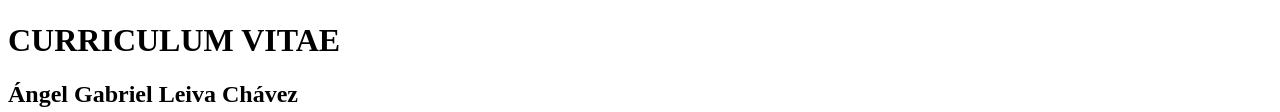
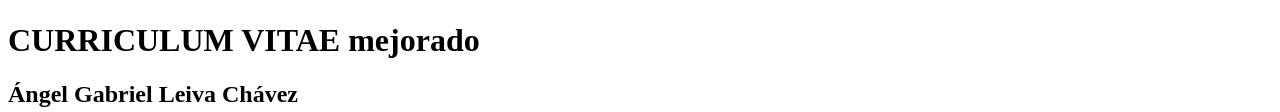
Before and after one commit to gaboleiva-dsgn/curriculum-vitae, a plain HTML site: page index.html in a window 1280 px wide. Shown: the part 407-519 px from the top of the page. Drawn offline with Linux system fonts and the light colour scheme.

Commit message:
Modificación de H1 en index.html

```diff
--- a/index.html
+++ b/index.html
@@ -18,7 +18,7 @@
             </ol>
         </nav>
         <img src="assets/img/FotoPerfil-01.png" height="300" alt="Imagen de Gabriel Leiva">
-        <h1>CURRICULUM VITAE</h1>
+        <h1>CURRICULUM VITAE mejorado</h1>
         <H2>Ángel Gabriel Leiva Chávez</H2>
     </header>
     <section>
```
